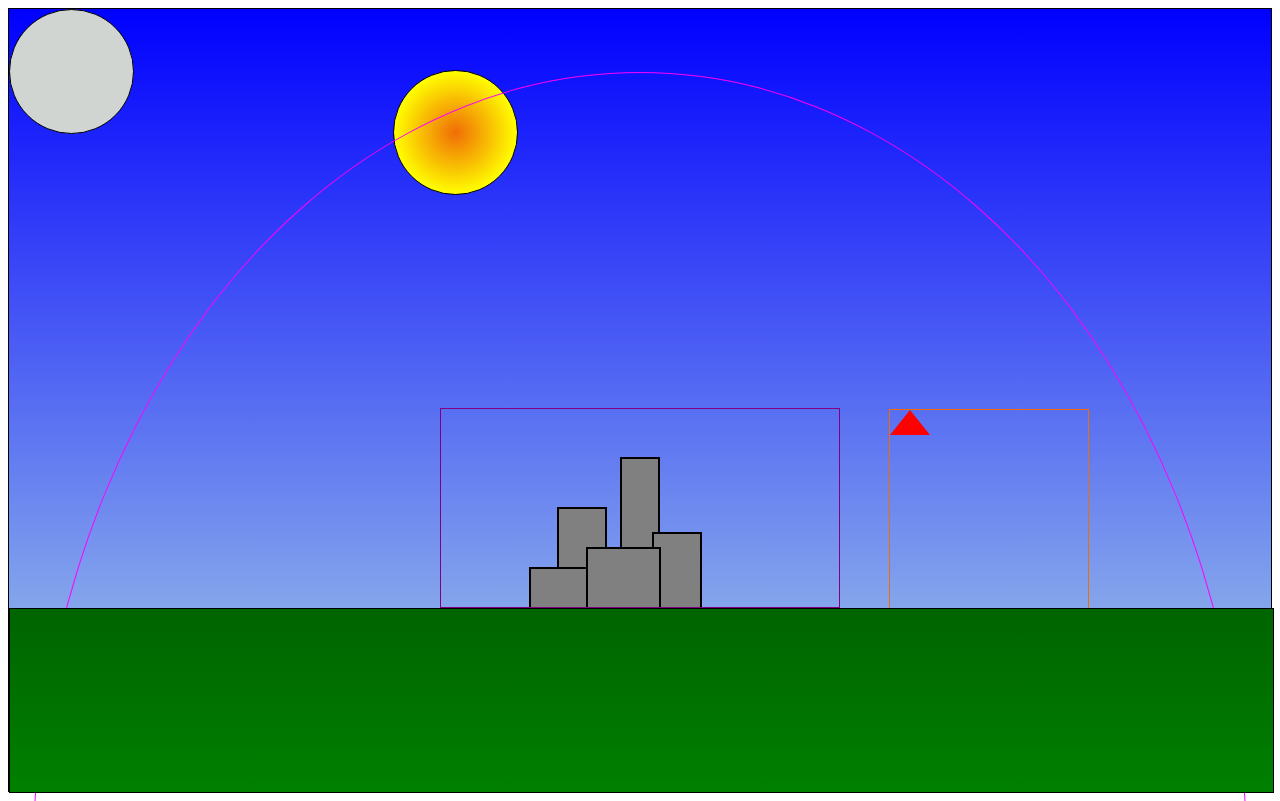
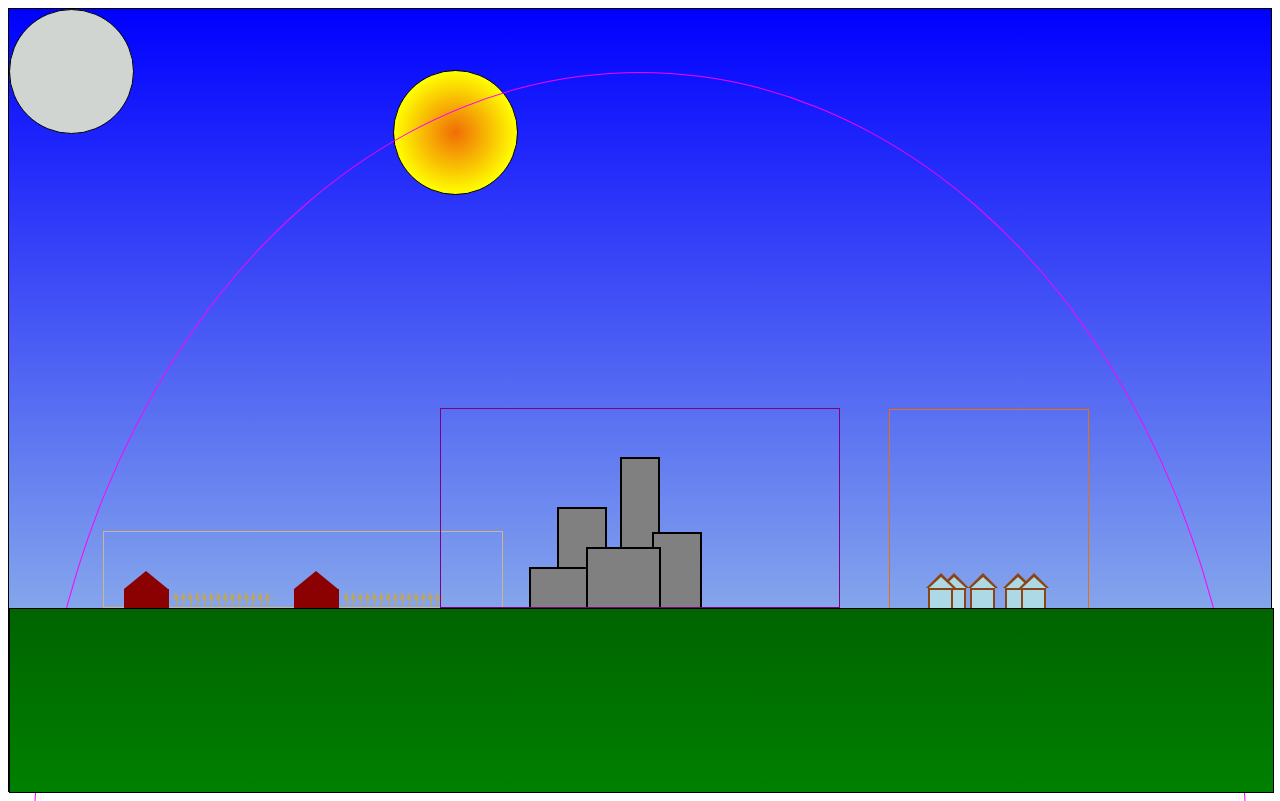
Before and after one commit to SCallahan101/SunAndMoon, a plain HTML site: page index.html in a window 1280 px wide. Shown: the top 801 px of the page. Drawn offline with Linux system fonts and the light colour scheme.

Commit message:
added farms

```diff
--- a/index.css
+++ b/index.css
@@ -120,15 +120,103 @@
     height: 200px;
 }
 .house{
-    position: relative;
+    /* position: relative; */
 }
 .roof{
     width: 0;
     height: 0;
-    border-left: 20px solid transparent;
-    border-right: 20px solid transparent;
-    border-bottom: 25px solid red;
+    border-left: 15px solid transparent;
+    border-right: 15px solid transparent;
+    border-bottom: 15px solid saddlebrown;
+    position: absolute;
+    bottom: 20px;
 }
+.roof:after {
+    content: '';
+    width: 0;
+    height: 0;
+    border-left: 12px solid transparent;
+    border-right: 12px solid transparent;
+    border-bottom: 11px solid lightblue;
+    position: absolute;
+    top: 4px;
+    left: -12px;
+  }
 .restOfHouse{
-
+    width: 25px;
+    height: 20px;
+    background: lightblue;
+    border-left: 2px solid saddlebrown;
+    border-right: 2px solid saddlebrown;
+    border-top: 2px solid saddlebrown;
+    position: absolute;
+    bottom: 0;
+    left: 2.4px;
 }
+.main1{
+    position: absolute;
+    bottom: 0;
+    left: 49px;
+}
+.main2{
+    position: absolute;
+    bottom: 0;
+    left: 36px;
+}
+.main3{
+    position: absolute;
+    bottom: 0;
+    left: 78px;
+}
+.main4{
+    position: absolute;
+    bottom: 0;
+    right: 85px;
+}
+.main5{
+    position: absolute;
+    bottom: 0;
+    right: 69px;
+}
+#eastTown{
+    position: absolute;
+    left: 103px;
+    bottom: 192px;
+    border: tan solid 1px;
+    width: 400px;
+    height: 77px;
+    display: inline-flex;
+}
+.barn{
+    width: 170px;
+}
+.mainBarn{
+    background: darkred;
+    display: inline-block;
+    height: 20px;
+    margin-left: 20px;
+    margin-top: 57px;
+    position: relative;
+    width: 45px;
+    margin-bottom: -2px;
+}
+.mainBarn:before{
+    border-bottom: 18px solid darkred;
+    border-left: 22.5px solid transparent;
+    border-right: 22.5px solid transparent;
+    content: '';
+    height: 0;
+    left: 0;
+    position: absolute;
+    top: -18px;
+    width: 0;
+}
+.crops{
+    background: url(311728.svg);
+    background-size: 7px 23px;
+    height: 30px;
+    width: 100px;
+    /* border: 1px solid; */
+    margin-bottom: -11px;
+    display: inline-block;
+}
--- a/index.html
+++ b/index.html
@@ -13,6 +13,16 @@
             <div id="sun"></div>
             <div id="moon"></div>
             <div id="circleLine"></div>
+            <div id="eastTown">
+              <div class="barn firstBarn">
+                <div class="mainBarn"></div>
+                <div class="crops"></div>
+              </div>
+              <div class="barn secondBarn">
+                <div class="mainBarn"></div>
+                <div class="crops"></div>
+              </div>
+            </div>
             <div id="cityContainer">
                 <div class="building one"></div>
                 <div class="building two"></div>
@@ -21,11 +31,26 @@
                 <div class="building five"></div>
             </div>
             <div id="westTown">
-                <div class="house">
+                <div class="house main1">
                     <div class="roof"></div>
                     <div class="restOfHouse"></div>
                 </div>
-
+                <div class="house main2">
+                    <div class="roof"></div>
+                    <div class="restOfHouse"></div>
+                </div>
+                <div class="house main3">
+                    <div class="roof"></div>
+                    <div class="restOfHouse"></div>
+                </div>
+                <div class="house main4">
+                    <div class="roof"></div>
+                    <div class="restOfHouse"></div>
+                </div>
+                <div class="house main5">
+                    <div class="roof"></div>
+                    <div class="restOfHouse"></div>
+                </div>
             </div>
             <div id="land"></div>
         </div>
```
Also changed, not shown: 311728.svg (added).
